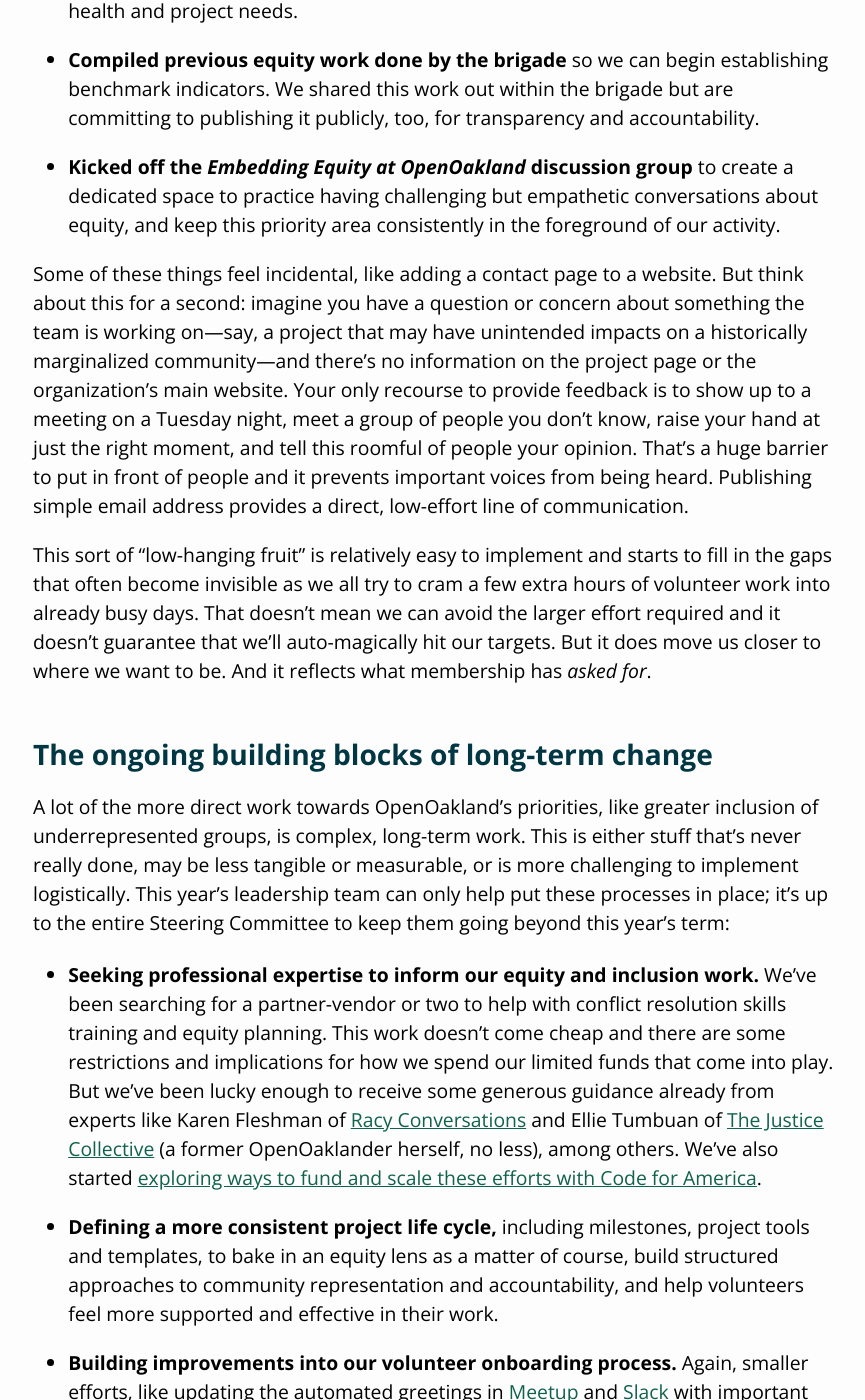
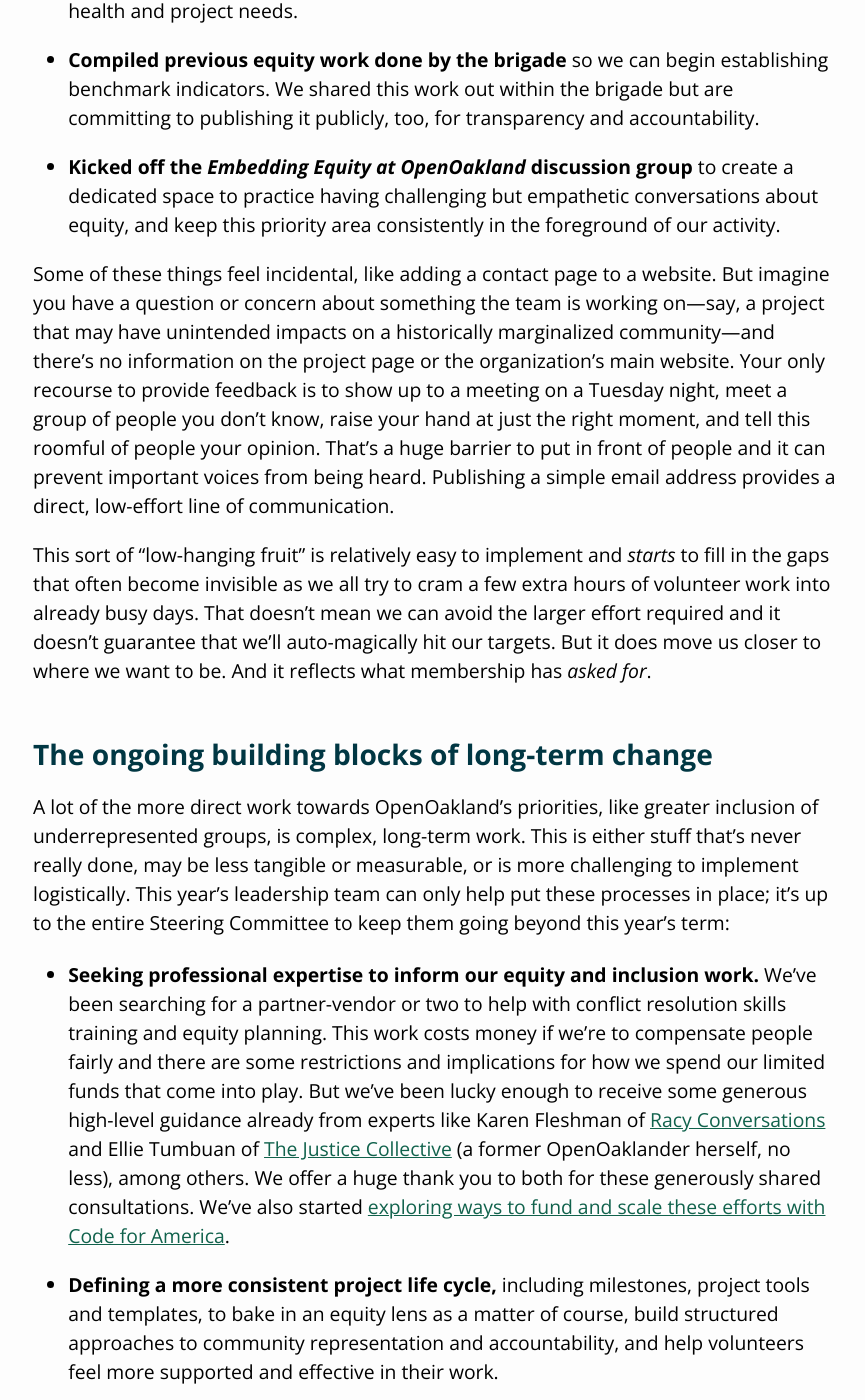
Before and after one commit to openoakland/openoakland.org, a Jekyll site: the page built from src/_posts/2021-10-21-brigade-priorities-progress.md, in a window 1280 px wide and 1400 px high, scrolled down 1277 px. Shown: the whole window, without its empty margins (205-1070 px from the left). Built offline with Jekyll 4.4.1, drawn with Linux system fonts in a browser that asks for light colours; nearby versions of some CDN libraries; some of the changed text lies outside the part shown.

Commit message:
Minor content updates

```diff
--- a/src/_posts/2021-10-21-brigade-priorities-progress.md
+++ b/src/_posts/2021-10-21-brigade-priorities-progress.md
@@ -7,12 +7,12 @@
 post-excerpt: "Progress may feel slow to many of us, even invisible sometimes. But we’ve actually made some meaningful changes this year as a result of establishing brigade priorities..."
 ---
 
-**OpenOakland’s core priorities, based on several years of member feedback, are in some ways fundamentally basic. There shouldn’t be anything groundbreaking about prioritizing inclusion in a civic tech collective. In other ways, though, the priorities are very ambitious. They require a lot of work and thoughtful implementation. Progress may feel slow to many of us, even invisible sometimes. But we’ve actually made some meaningful changes this year as a result of establishing these priorities.**
+**OpenOakland’s [core priorities](/updates/brigade-priority-areas/), based on several years of member feedback, are in some ways fundamentally basic. There shouldn’t be anything groundbreaking about prioritizing inclusion in a civic tech collective. In other ways, though, the priorities are very ambitious. They require a lot of work and thoughtful implementation. Progress may feel slow to many of us, even invisible sometimes. But it's worth acknowledging some of the incremental yet meaningful changes we've implemented this year as a result of establishing these priorities.**
 
 ![Green, blue, and gray illustration of a bar chart showing progress upward with dashed arrows looping in different directions and a person's smiling head segmented into different pieces as if they're on a journey of learning.](/assets/images/blog/2021-10-progress-border.png)
 
 ## Picking the low-hanging fruit
-Because all of our efforts at OpenOakland are 100% volunteer, it’s important we focus our energy to make the most of our time. With many dependencies between priority areas, we looked for some simple things we could do to address multiple priorities at once. While these are basic things, they start laying the foundation for the larger work ahead:
+Because all of our efforts at OpenOakland are 100% volunteer, we need to be realistic about focusing our energy to make the most of our time. With many dependencies between priority areas, we looked for some simple things we could do to address multiple priorities at once. While these are basic things (some of which should have been in place already), they start laying the foundation for the larger work ahead:
 
 - **Added a contact page to openoakland.org** that goes to the entire Steering Committee so the public has a clear and easy way to provide feedback.
 
@@ -24,15 +24,15 @@
 
 - **Kicked off the *Embedding Equity at OpenOakland* discussion group** to create a dedicated space to practice having challenging but empathetic conversations about equity, and keep this priority area consistently in the foreground of our activity.
 
-Some of these things feel incidental, like adding a contact page to a website. But think about this for a second: imagine you have a question or concern about something the team is working on—say, a project that may have unintended impacts on a historically marginalized community—and there’s no information on the project page or the organization’s main website. Your only recourse to provide feedback is to show up to a meeting on a Tuesday night, meet a group of people you don’t know, raise your hand at just the right moment, and tell this roomful of people your opinion. That’s a huge barrier to put in front of people and it prevents important voices from being heard. Publishing simple email address provides a direct, low-effort line of communication.
+Some of these things feel incidental, like adding a contact page to a website. But imagine you have a question or concern about something the team is working on—say, a project that may have unintended impacts on a historically marginalized community—and there’s no information on the project page or the organization’s main website. Your only recourse to provide feedback is to show up to a meeting on a Tuesday night, meet a group of people you don’t know, raise your hand at just the right moment, and tell this roomful of people your opinion. That’s a huge barrier to put in front of people and it can prevent important voices from being heard. Publishing a simple email address provides a direct, low-effort line of communication.
 
-This sort of “low-hanging fruit” is relatively easy to implement and starts to fill in the gaps that often become invisible as we all try to cram a few extra hours of volunteer work into already busy days. That doesn’t mean we can avoid the larger effort required and it doesn’t guarantee that we’ll auto-magically hit our targets. But it does move us closer to where we want to be. And it reflects what membership has *asked for*.
+This sort of “low-hanging fruit” is relatively easy to implement and *starts* to fill in the gaps that often become invisible as we all try to cram a few extra hours of volunteer work into already busy days. That doesn’t mean we can avoid the larger effort required and it doesn’t guarantee that we’ll auto-magically hit our targets. But it does move us closer to where we want to be. And it reflects what membership has *asked for*.
 
 ## The ongoing building blocks of long-term change
 
 A lot of the more direct work towards OpenOakland’s priorities, like greater inclusion of underrepresented groups, is complex, long-term work. This is either stuff that’s never really done, may be less tangible or measurable, or is more challenging to implement logistically. This year’s leadership team can only help put these processes in place; it’s up to the entire Steering Committee to keep them going beyond this year’s term:
 
-- **Seeking professional expertise to inform our equity and inclusion work.** We’ve been searching for a partner-vendor or two to help with conflict resolution skills training and equity planning. This work doesn’t come cheap and there are some restrictions and implications for how we spend our limited funds that come into play. But we’ve been lucky enough to receive some generous guidance already from experts like Karen Fleshman of [Racy Conversations](http://racyconversations.com/) and Ellie Tumbuan of [The Justice Collective](https://www.thejusticecollective.org/) (a former OpenOaklander herself, no less), among others. We’ve also started [exploring ways to fund and scale these efforts with Code for America](/updates/september-steering-committee-recap/#discussion-seeking-code-for-americas-support-in-our-efforts-to-hire-culture-and-equity-expertise).
+- **Seeking professional expertise to inform our equity and inclusion work.** We’ve been searching for a partner-vendor or two to help with conflict resolution skills training and equity planning. This work costs money if we're to compensate people fairly and there are some restrictions and implications for how we spend our limited funds that come into play. But we’ve been lucky enough to receive some generous high-level guidance already from experts like Karen Fleshman of [Racy Conversations](http://racyconversations.com/) and Ellie Tumbuan of [The Justice Collective](https://www.thejusticecollective.org/) (a former OpenOaklander herself, no less), among others. We offer a huge thank you to both for these generously shared consultations. We’ve also started [exploring ways to fund and scale these efforts with Code for America](/updates/september-steering-committee-recap/#discussion-seeking-code-for-americas-support-in-our-efforts-to-hire-culture-and-equity-expertise).
 
 - **Defining a more consistent project life cycle,** including milestones, project tools and templates, to bake in an equity lens as a matter of course, build structured approaches to community representation and accountability, and help volunteers feel more supported and effective in their work.
 
@@ -42,7 +42,7 @@
 
 ## What’s next: Keeping it all going
 
-It’s frustrating for me that it’s taken until August to document all this work. And we still have so much more to do. But that’s okay. It's all a commitment to investing in our mission. We participate in OpenOakland to reduce inequity in our city. To do that takes a lot of hard, sometimes uncomfortable, work. But that work is also deeply meaningful and rewarding. It makes us better, stronger, kinder, wiser.
+It’s frustrating for me that it’s taken the better part of a year to document all this work. And we still have so much more to do. As long as our volunteers share the commitment to investing in our mission, we *will* continue to make progress. We participate in OpenOakland to reduce inequity in our city. To do that takes a lot of hard, sometimes uncomfortable, work. But that work is also deeply meaningful and rewarding. It makes us better, stronger, kinder, wiser.
 
 We are going to make mistakes. The reality is that we may not accomplish everything we set out to. But we’ll be honest about it—with ourselves and our community. These are some of the things I’d like to see us still do:
 
```
